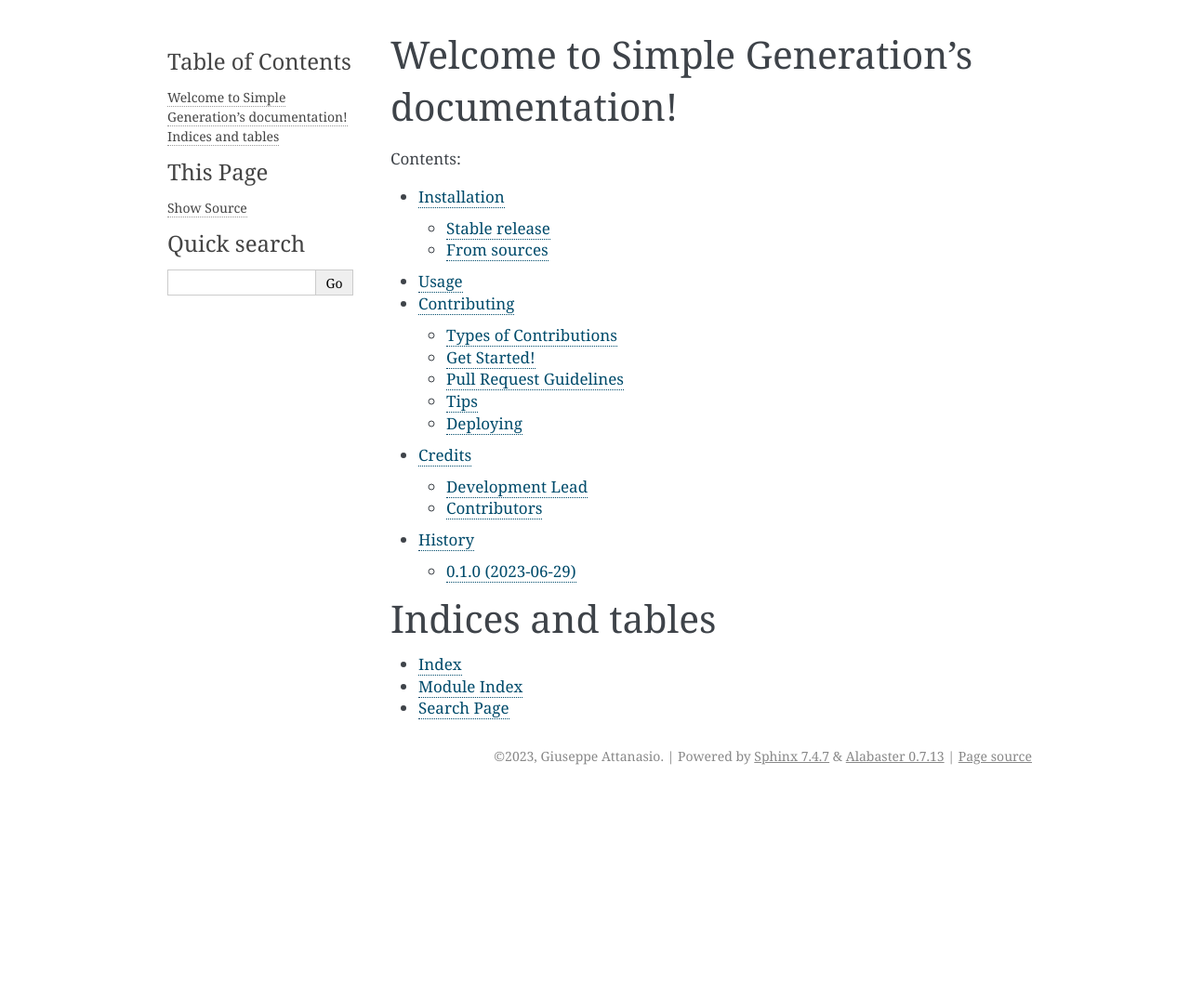
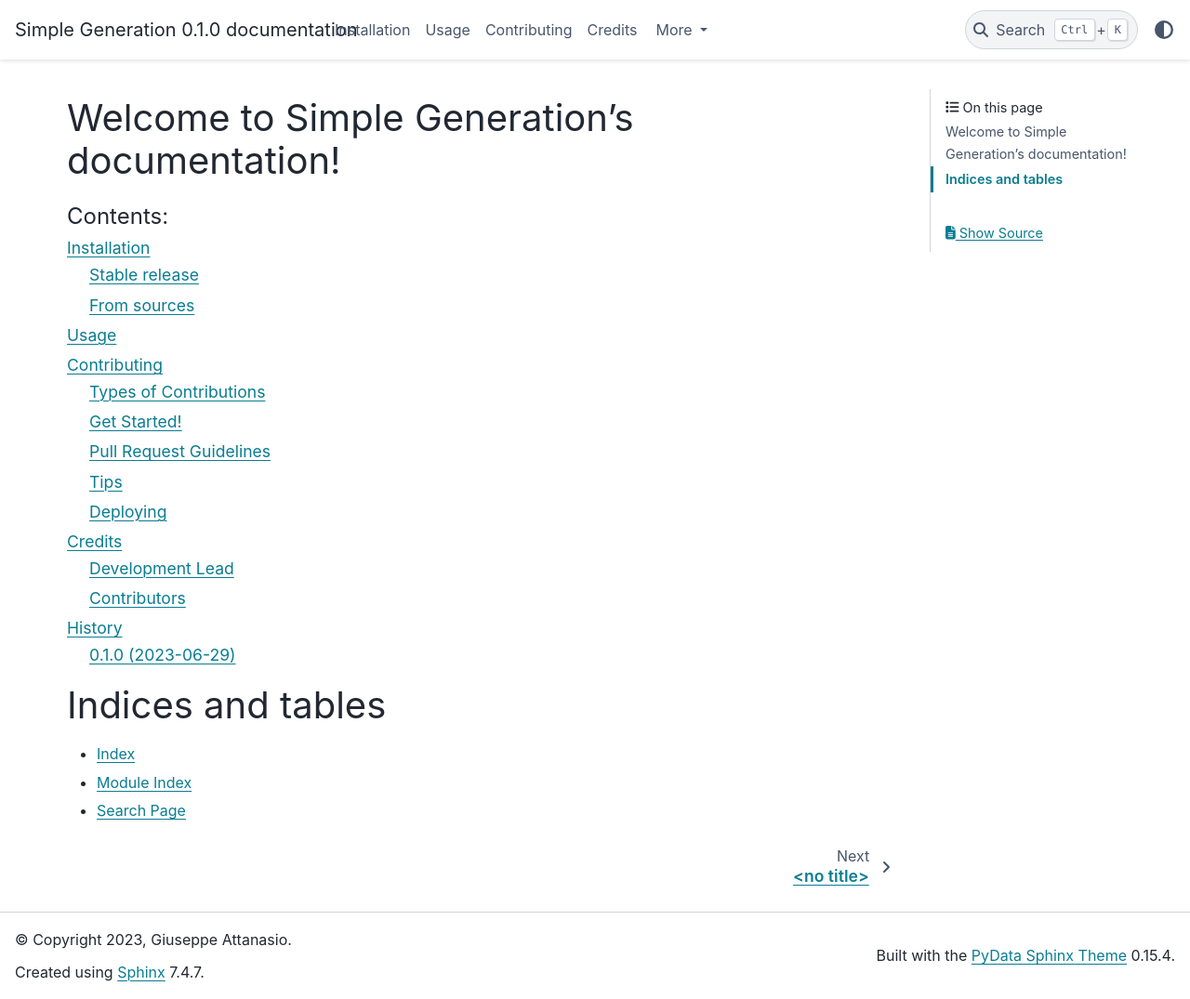
Before and after one commit to MilaNLProc/simple-generation, a Sphinx documentation site: the page built from docs/index.rst, in a window 1280 px wide and 1075 px high. Shown: the whole window at 93% size. Built offline with Sphinx 7.4.7 and the PyData theme 0.15.4, drawn with Linux system fonts in a browser that asks for light colours; pages that are not in the unit, such as notebooks, are missing from menus; some of the changed lines change nothing that is shown.

Commit message:
Update conf.py

```diff
--- a/docs/conf.py
+++ b/docs/conf.py
@@ -31,7 +31,15 @@ import simple_generation
 
 # Add any Sphinx extension module names here, as strings. They can be
 # extensions coming with Sphinx (named 'sphinx.ext.*') or your custom ones.
-extensions = ['sphinx.ext.autodoc', 'sphinx.ext.viewcode']
+extensions = [
+    "sphinx.ext.autodoc",
+    "sphinx.ext.autosummary",
+    "sphinx.ext.viewcode",
+    "sphinx.ext.napoleon",
+    "sphinx_copybutton",
+    "sphinx_toggleprompt",
+    "sphinx_favicon",
+]
 
 # Add any paths that contain templates here, relative to this directory.
 templates_path = ['_templates']
@@ -64,7 +72,7 @@ release = simple_generation.__version__
 #
 # This is also used if you do content translation via gettext catalogs.
 # Usually you set "language" from the command line for these cases.
-language = None
+language = "en"
 
 # List of patterns, relative to source directory, that match files and
 # directories to ignore when looking for source files.
@@ -83,7 +91,7 @@ todo_include_todos = False
 # The theme to use for HTML and HTML Help pages.  See the documentation for
 # a list of builtin themes.
 #
-html_theme = 'alabaster'
+html_theme = "pydata_sphinx_theme"
 
 # Theme options are theme-specific and customize the look and feel of a
 # theme further.  For a list of options available for each theme, see the
```
